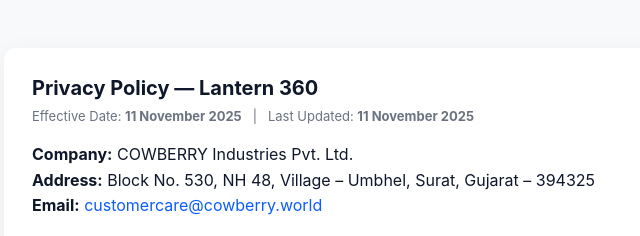
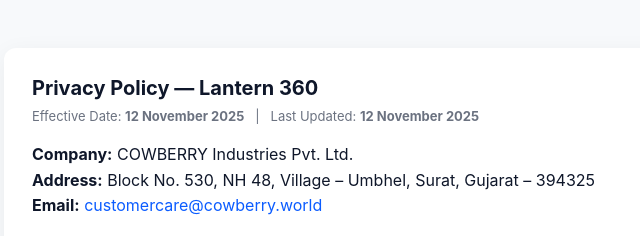
Before and after one commit to Faique-Akmal/Privacy-Policy, a plain HTML site: page index.html in a window 1280 px wide. Shown: the top 236 px of the page, 158-798 px from the left. Drawn offline with Linux system fonts and the light colour scheme.

Commit message:
Second Commit

```diff
--- a/index.html
+++ b/index.html
@@ -23,7 +23,7 @@
 <body>
   <div class="container">
     <h1>Privacy Policy — Lantern 360</h1>
-    <div class="meta">Effective Date: <strong>11 November 2025</strong> &nbsp; | &nbsp; Last Updated: <strong>11 November 2025</strong></div>
+    <div class="meta">Effective Date: <strong>12 November 2025</strong> &nbsp; | &nbsp; Last Updated: <strong>12 November 2025</strong></div>
 
     <p><strong>Company:</strong> COWBERRY Industries Pvt. Ltd.<br>
     <strong>Address:</strong> Block No. 530, NH 48, Village – Umbhel, Surat, Gujarat – 394325<br>
```
